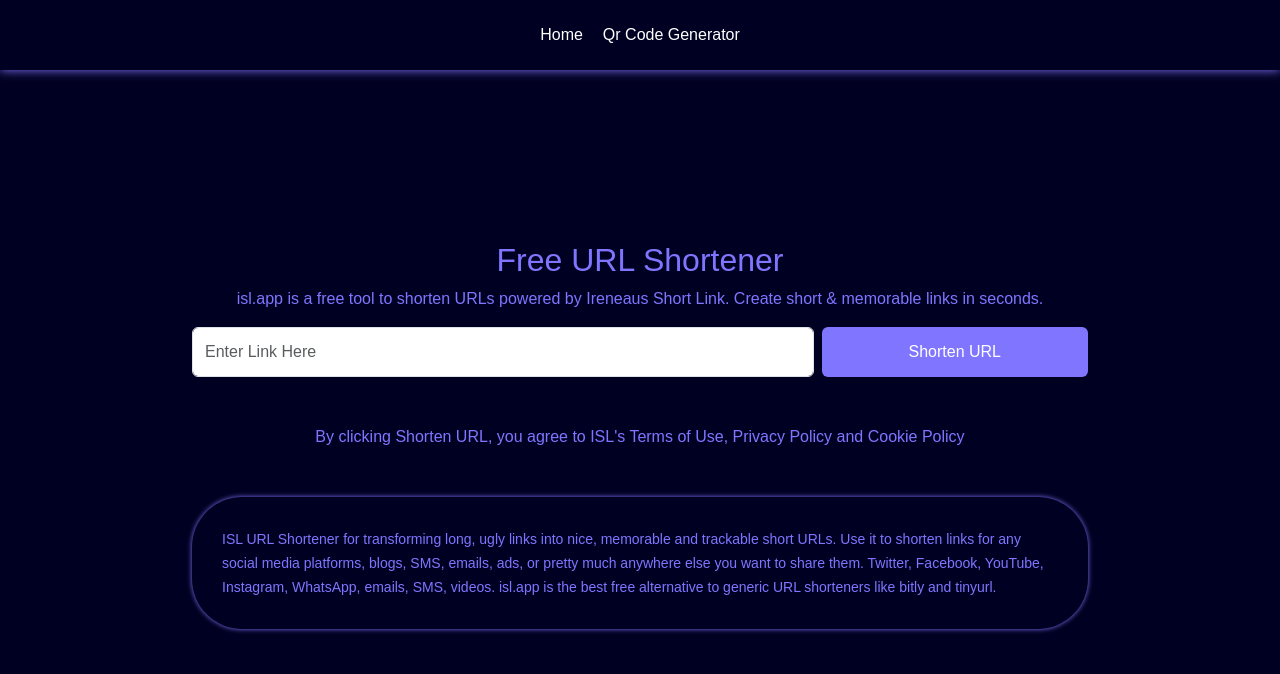
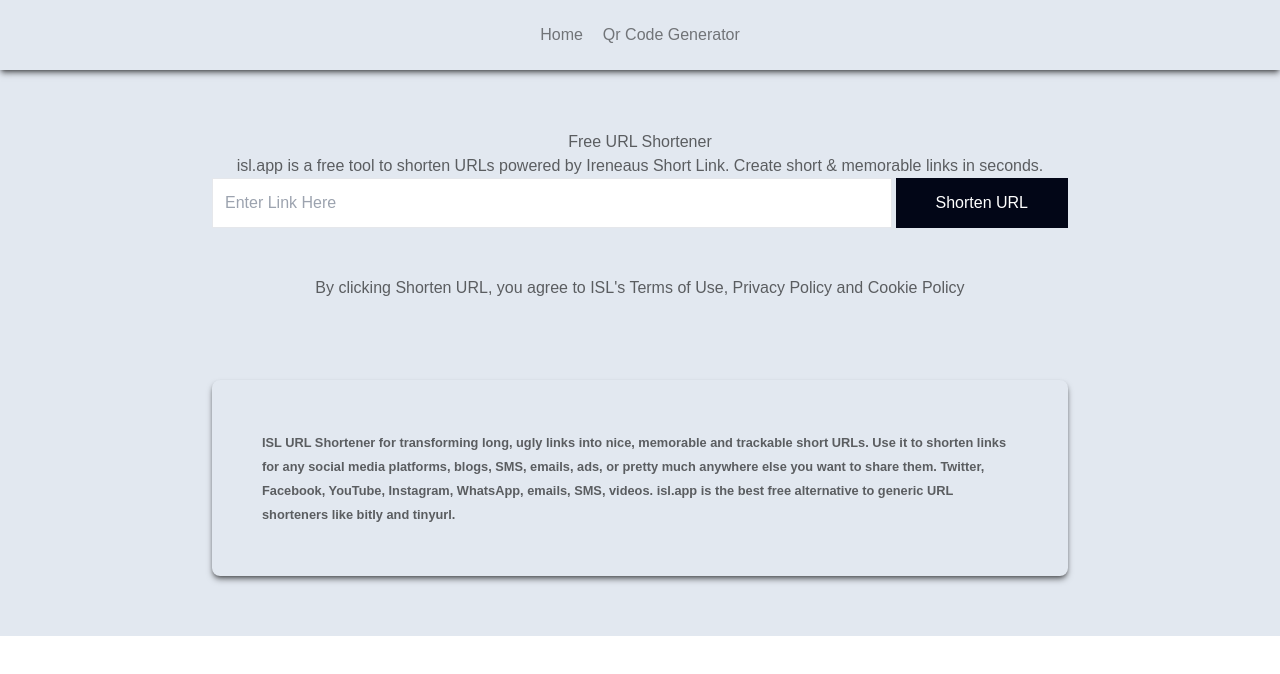
Before and after one commit to EbubeIreneaus/url_shortener_f, a Nuxt app: page / in a window 1280 px wide. Shown: the top 674 px of the page. Built offline with nearby package versions, Linux system fonts and the light colour scheme.

Commit message:
isls change and modified

```diff
--- /dev/null
+++ b/assets/main.css
@@ -0,0 +1,3 @@
+@tailwind base;
+@tailwind components;
+@tailwind utilities;
--- a/layouts/default.vue
+++ b/layouts/default.vue
@@ -1,33 +1,22 @@
 <script  setup>
-const b_end = ref('https://isls.up.railway.app/')
+const b_end = ref('https://isls.vercel.app/')
 const f_end = ref('https://isls.netlify.app/')
+
 provide('url', {b_end, f_end})
 
 onMounted(() => {
-    document.getElementById('nav-btn').addEventListener('click', ()=>{
-    document.querySelector('.nav-mobile').classList.toggle('nav-mobile-show')
-    })
+
 })
 
 </script>
 
 <template>
-    <main class="bg">
-        <header class="bg">
-            <nav class="d-flex py-3 w-100 ">
-                <div class="w-100 d-md-none">
-                    <button class="btn  me-2 float-end" id="nav-btn">
-                    <i class="fa fa-bars text-secondary float-end"></i></button>
-                </div>
-
-                <ul class="d-md-flex d-none align-items-center justify-content-center  w-100">
-                    <NuxtLink to="/"><li>Home</li></NuxtLink>
-                    <NuxtLink to="/qr-code"><li>Qr Code Generator</li></NuxtLink>
-                </ul>
-                 <ul class=" d-flex flex-column justify-content-center gap-1 w-100 nav-mobile bg">
-                    <NuxtLink to="/"><li>Home</li></NuxtLink>
-                    <NuxtLink to="/qr-code"><li>Qr Code Generator</li></NuxtLink>
-
+    <main class="min-h-screen">
+        <header class="bg-slate-200 h-[70px] sticky top-0 shadow-md shadow-black/50">
+            <nav class="flex py-3 w-full h-full relative">
+                   <ul class="flex  items-center justify-center gap-5 w-full text-black/50">
+                    <NuxtLink to="/" ><li class="hover:text-slate-900">Home</li></NuxtLink>
+                    <NuxtLink to="/qr-code"><li class="hover:text-slate-900">Qr Code Generator</li></NuxtLink>
                 </ul>
             </nav>
         </header>
@@ -37,38 +26,6 @@
 
 <style lang="sass" scoped>
     @import '~/assets/var'
-   main
-    min-height: 100vh
-    header
-        height: 70px !important
-        position: sticky
-        top: 0
-        box-shadow: 0 0 10px 0 $secondary
-        nav
-            height: 100%
-            position: relative
 
-            .nav-mobile
-                position: absolute
-                top: 70px
-                height: 0
-                opacity: 0
-                overflow-y: hidden
-                transition: all .5s ease !important
-                box-shadow: 0 0 10px 0 $secondary
-                li
-                    text-align: center
 
-            .nav-mobile-show
-                height: 200px!important
-                opacity: 1
-            ul
-                margin-bottom: 0
-                padding: 0
-                li
-                    list-style-type: none
-                    padding: 10px 10px
-                    color: $primary
-                    &:hover
-                        color: $secondary
 </style>
--- a/package.json
+++ b/package.json
@@ -11,11 +11,13 @@
   },
   "devDependencies": {
     "@nuxt/devtools": "latest",
-    "nuxt": "^3.7.4"
+    "autoprefixer": "^10.4.16",
+    "nuxt": "^3.7.4",
+    "postcss": "^8.4.32",
+    "tailwindcss": "^3.4.0"
   },
   "dependencies": {
     "@fortawesome/fontawesome-free": "^6.4.2",
-    "bootstrap": "^5.3.2",
     "sass": "^1.68.0"
   }
 }
--- a/pages/index.vue
+++ b/pages/index.vue
@@ -3,9 +3,14 @@
 let tooltipout
 const { b_end, f_end } = inject('url')
 
-let shortenedlink = ref(null)
+let shortenedlink = reactive({
+    display: false,
+    qr_src: '',
+    link: ''
+})
 
-const shortenLink = async () => {
+const shortenLink = async (e) => {
+    e.target.disabled = true
     if (uglyLink.value.startsWith('http://') == false && uglyLink.value.startsWith('https://') == false) {
         alert("link must start with http://")
 
@@ -15,17 +20,17 @@
         method: 'post', body: { 'link': uglyLink.value }
     })
     if (data.value.status == 'success') {
-
-        shortenedlink.value = {
-            'qr_src': data.value.src,
-            'key': data.value.key,
-            'link': data.value.link
-        }
+        shortenedlink.display = true
+        shortenedlink.qr_src = data.value.qr_src
+        shortenedlink.link = data.value.shortened_link
     }
-
+    if (error.value) {
+        alert('could not perform this request at the moment!! \n status: server error')
+    }
+    e.target.disabled = false
 }
 const copy_url = (e) => {
-    navigator.clipboard.writeText(`${f_end.value + shortenedlink.value.key}`)
+    navigator.clipboard.writeText(`${shortenedlink.link}`)
     let tooltip = document.querySelector('.tooltip')
     tooltip.classList.add('tooltip-show')
     tooltipout = setTimeout(() => {
@@ -39,33 +44,32 @@
 </script>
 
 <template>
-    <div class="main">
-        <div class="center">
+    <div class="py-10 bg-slate-200 text-black/60">
+        <div class="w-full md:w-[70%] mx-auto grid content-center min-h-[calc(100vh-70%)] p-[20px] md:p-5 overflow-hidden">
             <div class="text-center">
                 <h2>Free URL Shortener</h2>
-                <p>isl.app is a free tool to shorten URLs powered by Ireneaus Short Link. Create short & memorable links in
+                <p>isl.app is a free tool to shorten URLs powered by Ireneaus Short Link. Create short &amp; memorable links in
                     seconds.</p>
-                <div class="d-flex flex-lg-row flex-column gap-2 form">
-                    <input type="url" class="form-control" v-model="uglyLink" id="" placeholder="Enter Link Here">
-                    <button type="button" class="btn " @click="shortenLink"> Shorten URL</button>
+                <div class="flex lg:flex-row flex-col gap-1 form">
+                    <input type="url" class="flex-grow py-3 ps-3 outline-none border" v-model="uglyLink" id="" placeholder="Enter Link Here">
+                    <button type="button"
+                    class="w-fit px-10 bg-slate-950 text-white hover:bg-slate-900 py-3 group"
+                    @click="shortenLink($event)"><i class="fa fa-spinner animate-spin !hidden group-disabled:!inline-block"></i> Shorten URL</button>
                 </div> <br>
 
-                <div v-if="shortenedlink" class="d-flex flex-lg-row flex-column align-items-center
-                justify-content-between border result bg-light py-3">
-                    <a :href="f_end + shortenedlink.key" target="_blank" :title="f_end + shortenedlink.key" class="px-3 py-2">
-                       {{ f_end }} {{ shortenedlink.key }}
+                <div v-if="shortenedlink.display" class="flex lg:flex-row flex-col items-center
+                justify-between border result bg-white/80 py-3">
+                    <a :href="shortenedlink.link" target="_blank" :title="shortenedlink.link" class="px-3 py-2">
+                    {{ shortenedlink.link }}
                     </a>
-                    <div class="px-3 text-dark d-flex gap-2 ">
+                    <div class="px-3 text-black/70 flex gap-2 ">
 
 
-                        <a :href="`${b_end + shortenedlink.qr_src}`" target="_blank">
+                        <a :href="`${shortenedlink.qr_src}`" target="_blank">
                             <i class="fa-solid fa-qrcode p-1"></i>
                         </a>
 
-                        <!-- <NuxtLink :to="`stats/${shortenedlink.key}`">
-                            <i class="fa-solid fa-chart-simple p-1"></i>
-                        </NuxtLink> -->
-                        <div class="position-relative copy-icon">
+                        <div class="relative copy-icon">
                             <a href="#" @click="copy_url($event)"><i class="fa-solid fa-copy p-1"></i>
                             </a>
                             <span class="tooltip">copied</span>
@@ -75,8 +79,8 @@
                 <br>
                 <p>By clicking Shorten URL, you agree to ISL's Terms of Use, Privacy Policy and Cookie Policy</p>
 
-                <div class="container text-start mt-5">
-                    <small class="">
+                <div class="rounded-lg p-[50px] mt-20 shadow-md shadow-black/50 text-start ">
+                    <small class="font-semibold">
                         ISL URL Shortener for transforming long, ugly links into nice, memorable and trackable
                         short URLs. Use it to shorten links for any social media platforms, blogs, SMS, emails,
                         ads, or pretty much anywhere else you want to share them. Twitter, Facebook, YouTube,
@@ -91,28 +95,6 @@
 
 <style lang="sass" scoped>
     @import '~/assets/var'
-    .main
-        color: $secondary
-        .center
-            width: 70%
-            margin: auto
-            display: grid
-            place-items: center
-            min-height: calc( 100vh - 70px )
-            .form
-                height: 50px
-                button
-                    height: 100%
-                    background-color: $secondary
-                    width: 30%
-                    color: $primary
-                input
-                    width: 70%
-            .container
-                box-shadow: 0 0 5px 0 $secondary
-                padding: 30px
-                margin-top: 20px
-                border-radius: 50px
 
     .tooltip
         visibility: hidden
@@ -153,17 +135,6 @@
         opacity: 1 !important
 
     @media screen and (max-width:768px)
-        .center
-            width: 100% !important
-            padding: 20px
-            border: 1px solid green
-            overflow: hidden
-            .form
-                height: fit-content !important
-                button
-                    width: 100% !important
-                input
-                    width: 100% !important
             .result
                 width: 100% !important
                 border: 1px solid red !important
--- a/pages/qr-code.vue
+++ b/pages/qr-code.vue
@@ -9,18 +9,18 @@
 })
 const qr = ref(null)
 const generateQr = async (e) => {
-    e.target.innerHTML = '<i class="spinner-grow text-muted"></i>'
+    e.target.innerHTML = '<i class="fa fa-spinner animate-spin"></i>'
     e.target.disabled = true
     const qr_data = qr_form
 
     const { data, error } = await useFetch(`${b_end.value}generateQr/`, {
-        method: 'post', body: qr_data
+        method: 'post', body: qr_data, watch: false
     })
 
     if (data.value.status == 'success') {
         e.target.innerHTML = 'generate'
         e.target.disabled = false
-        qr.value = data.value.src
+        qr.value = data.value.qr_src
 
     } else {
         alert('failed to generate QRCode')
@@ -34,32 +34,36 @@
 </script>
 
 <template>
-    <div class="container">
-        <div class="text-center text-secondary">
+    <div class="w-full md:w-[80%] mx-auto grid content-center min-h-[calc(100vh-70%)] p-[20px] md:p-5 overflow-hidden">
+        <div class="text-center text-black/60 py-10">
             <h2>Free QRCode Generator</h2>
             <p>isl.app is a free tool to generate qrcodes powered by Ireneaus Short Link. Create short & memorable links in
                 seconds.</p>
         </div>
-        <div class="d-flex gap-2 flex-lg-row flex-column">
-            <div class="f_comp w-100">
+        <div class="flex gap-2 lg:flex-row flex-col">
+            <div class=" w-full text-white p-3">
 
-                <button class="btn tab " @click="tab = 'url', qr_form.txt_data = ''"
-                    :class="{ 'tab-active, disabled': tab == 'url' }">
+                <button class="bg-slate-950 py-2 px-20 w-full md:w-fit border hover:bg-slate-800 tab me-7"
+                    @click="tab = 'url', qr_form.txt_data = ''"
+                    :class="{ 'disabled ring-2 ring-orange-500': tab == 'url' }">
                     <i class="fa fa-link"></i> url
                 </button>
 
-                <button class="btn tab" @click="tab = 'text', qr_form.txt_data = ''"
-                    :class="{ 'tab-active, disabled': tab == 'text' }">
+                <button class="bg-slate-950 py-2 px-20 w-full md:w-fit border hover:bg-slate-800 tab"
+                    @click="tab = 'text', qr_form.txt_data = ''"
+                    :class="{ 'disabled ring-2 ring-orange-500': tab == 'text' }">
                     <i class="fa fa-pen"></i> text
                 </button>
 
-                <div class="mb-3 mt-3 form">
-                    <div v-if="tab == 'url'"> <input type="text" v-model="qr_form.txt_data" class="form-control "
-                            placeholder="Enter link Here"></div>
+                <div class="mb-3 mt-7 w-full md:w-[80%] text-black/50">
+                    <div v-if="tab == 'url'">
+                        <input type="text" v-model="qr_form.txt_data" class="outline-none border py-3 ps-4 w-full "
+                            placeholder="Enter link Here">
+                    </div>
                     <div class="" v-else>
                         <label for="txt-area " class="text-secondary mb-2"> write Text here:</label>
-                        <textarea class="form-control" v-model="qr_form.txt_data" placeholder="write Text here"
-                            id="txt-area" rows="3">
+                        <textarea class="w-full border outline-none p-4" v-model="qr_form.txt_data"
+                            placeholder="write Text here" id="txt-area" rows="3">
                         </textarea>
                     </div>
 
@@ -69,20 +73,20 @@
             </div>
 
             <div class="sec_comp w-100 border bg-light px-lg-1 px-3">
-                <div class="content ">
-                    <div class=" qr-code" :style="{
+                <div class=" grid content-center place-content-center place-items-center">
+                    <div class=" qr-code py-1 my-4 px-1   " :style="{
                         backgroundColor: qr_form.bg_color,
                     }">
 
-                        <i class="fas fa-qrcode" :style="{ color: qr_form.fg_color }"></i>
+                        <i class="fas fa-qrcode text-[110px]" :style="{ color: qr_form.fg_color }"></i>
                     </div>
 
-                    <div class="color-picker d-flex flex-md-row flex-column border gap-2 w-100 mb-3 px-lg-3">
+                    <div class="color-picker flex md:flex-row flex-col py-3 gap-2 w-full mb-3  lg:px-3">
 
-                        <div class="w-100">
+                        <div class="w-full">
                             <label for="">background</label>
-                            <div class="input-group color-custom">
-                                <input type="text" class="form-control" v-model="qr_form.bg_color">
+                            <div class="flex color-custom border px-1 py-1">
+                                <input type="text" class="flex-grow outline-none  px-1" v-model="qr_form.bg_color">
 
                                 <input type="color" name="" id="bgc" v-model="qr_form.bg_color" hidden>
                                 <label for="bgc" class="input-group-text">
@@ -91,10 +95,10 @@
                             </div>
                         </div>
 
-                        <div class="w-100">
+                        <div class="w-full">
                             <label for="">foreground</label>
-                            <div class="input-group color-custom">
-                                <input type="text" class="form-control" v-model="qr_form.fg_color">
+                            <div class="flex color-custom border px-1 py-1">
+                                <input type="text" class="flex-grow outline-none  px-1" v-model="qr_form.fg_color">
 
                                 <input type="color" name="" id="fgc" v-model="qr_form.fg_color" hidden>
                                 <label for="fgc" class="input-group-text">
@@ -114,29 +118,28 @@
 
                     </div>
 
-                    <button class="btn px-5 py-3 my-4 bg text-primary bg-hover-secondary" @click="generateQr($event)"
-                        :class="{ 'disabled': qr_form.txt_data == '' }">Generate</button>
+                    <button
+                        class="btn px-10 py-3 my-4 bg-slate-950 text-white hover:bg-slate-800 disabled:cursor-not-allowed"
+                        @click="generateQr($event)" :disabled="qr_form.txt_data == ''">Generate</button>
 
                 </div>
             </div>
         </div>
 
-        <div class="modal d-block " id="myModal" tabindex="-1" role="dialog" aria-labelledby="myModalLabel"
-        aria-hidden="true"  v-if="qr">
-            <div class="modal-dialog modal-dialog-centered modal-dialog-lg" role="document">
-                <div class="modal-content">
-                    <div class="modal-header">
-                        <button class=" btn text-primary p-3 mx-3" @click="qr = null"><i class="fa fa-close"></i></button>
-                    </div>
-                    <div class="modal-body p-5">
-                        <img :src="b_end+qr" width="200"
-                        class="img-fluid mx-auto d-block mb-4" alt="Image">
-                        <div class="text-center mt-4">
-                            <a :href="b_end+qr" download class="btn bg-secondary text-primary me-2">Download</a>
-                            <a :href="b_end+qr" target="_blank" class="btn btn bg-secondary text-primary">View</a>
-                        </div>
+        <div class="fixed w-full h-screen top-0 flex items-center justify-center left-0 bg-black/30" v-if="qr">
+
+            <div class="bg-slate-900 max-w-md w-full">
+                <div class="modal-header">
+                    <button class=" btn text-primary p-3 mx-3" @click="qr = null"><i class="fa fa-close"></i></button>
+                </div>
+                <div class="modal-body p-5">
+                    <img :src="qr" width="200" class="img-fluid mx-auto d-block mb-4" alt="Image">
+                    <div class="text-center mt-4">
+                        <a :href="qr" download class=" me-2 text-slate-200 hover:text-slate-900">Download</a>
+                        <a :href="qr" target="_blank" class="text-slate-200 hover:text-slate-900">View</a>
                     </div>
                 </div>
+
             </div>
         </div>
 
@@ -146,74 +149,4 @@
 <style lang="sass" scoped>
     @import '~/assets/var'
 
-    .modal
-        background-color: transparentize($bg, .5 )
-        .modal-content
-            background-color: $bg
-            box-shadow: 0 0 10px 0 $secondary
-    .container
-        width: 80%
-        margin: 70px auto 0 auto
-        min-height: calc( 100vh - 70px )
-        .f_comp
-            button
-                color: $primary
-                padding: 5px 70px
-                margin: 15px
-                border: .5px solid transparentize(white, .7)
-            .disabled
-                background-color: transparentize($secondary, .5)
-                color: $bg
-            .form
-                width: 80%
-        .sec_comp
-            .content
-                display: grid
-                place-items: center
-                .qr-code
-                    box-sizing: border-box !important
-                    margin: 30px auto
-                    width: 100px
-                    height: 100px
-                    display: grid
-                    place-items: center
-
-                    i
-                        font-size: 100px
-
-
-                .color-picker
-                    .color-custom
-                        border: 1px solid black
-                        input, label
-                            border: none
-                            outline: none !important
-                            box-shadow: none
-                            background-color: white
-
-    @media screen and (max-width: 768px)
-        .container
-            width: 100% !important
-            .f_comp
-                button
-                    width: 45% !important
-
-
-
-    @media screen and (max-width: 462px)
-        .container
-            width: 100% !important
-
-            .f_comp
-                button
-                    width: 100% !important
-                    padding: 5px 0px !important
-                    margin: 5px !important
-                .form
-                    width: 100%
-
-
-
-
-
 </style>
--- /dev/null
+++ b/tailwind.config.js
@@ -0,0 +1,15 @@
+/** @type {import('tailwindcss').Config} */
+export default {
+  content: [
+    "./components/**/*.{js,vue,ts}",
+    "./layouts/**/*.vue",
+    "./pages/**/*.vue",
+    "./plugins/**/*.{js,ts}",
+    "./app.vue",
+    "./error.vue",
+  ],
+  theme: {
+    extend: {},
+  },
+  plugins: [],
+}
```
Also changed, not shown: nuxt.config.ts (+7 -1 lines), 1 other file (tests, documents, lock files or other folders).
